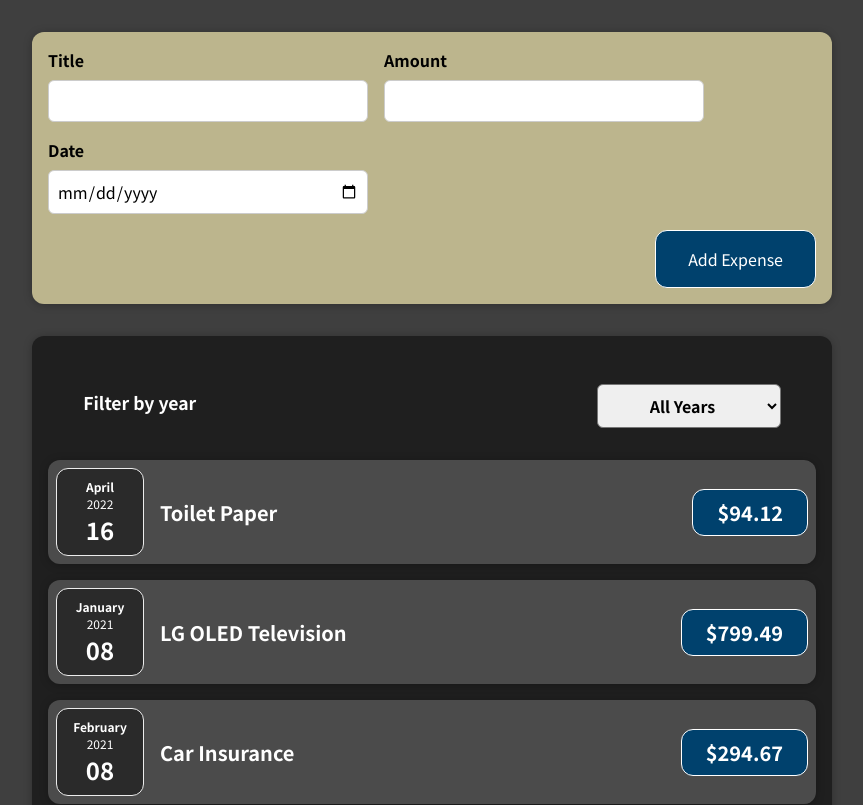
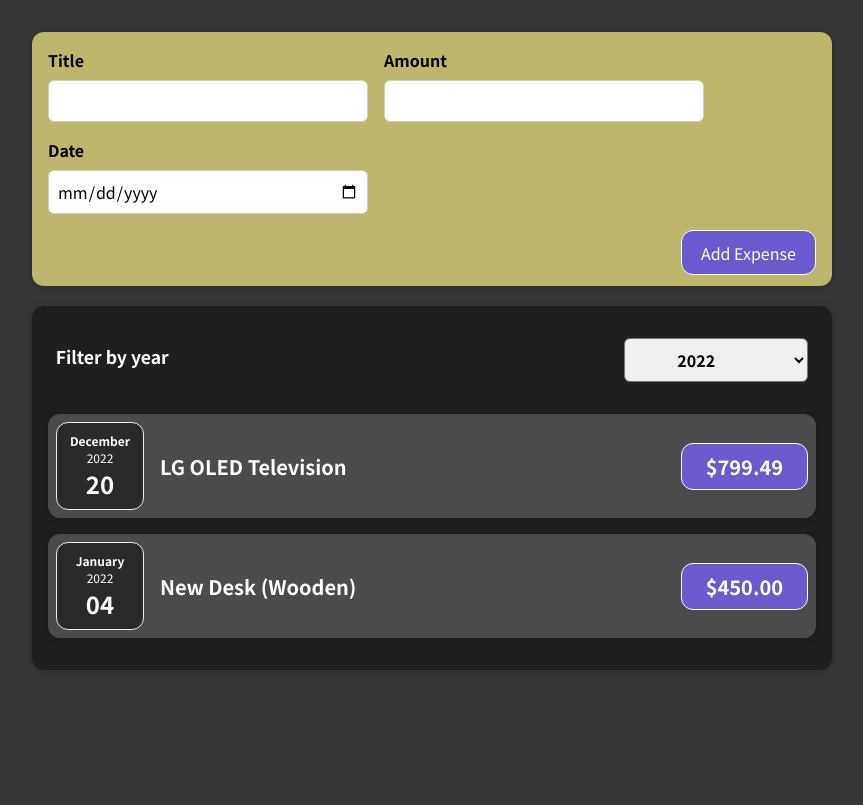
Before and after one commit to chrisziegler/maxreact-05072022, a React (Create React App) app: page / in a window 1280 px wide. Shown: the top 805 px of the page, without its empty margins (208-1071 px from the left). Built offline with nearby package versions, Linux system fonts and the light colour scheme.

Commit message:
improved filter default, displaying All Years, and conditional rendering message for no expenses for that year

```diff
--- a/src/App.js
+++ b/src/App.js
@@ -1,23 +1,23 @@
-import React, { useState, useEffect } from 'react'
+import React, { useState } from 'react'
 import Expenses from './components/Expenses/Expenses'
 import NewExpense from './components/NewExpense/NewExpense'
 import { expenseData } from './expense_data'
 const App = () => {
-  useEffect(() => {
-    setData(expenseData)
-  }, [])
+  // no need to prevent http request - temp just using fs
+  // useEffect(() => {
+  //   setExpenses(expenseData)
+  // }, [])
 
-  const [data, setData] = useState(expenseData)
+  const [expenses, setExpenses] = useState(expenseData)
 
-  const submitHandler = newExpenseData => {
-    const updatedData = data.concat(newExpenseData)
-    setData(updatedData)
+  const addExpense = expense => {
+    setExpenses(prevExpense => [expense, ...prevExpense])
   }
 
   return (
     <div>
-      <NewExpense formSubmitHandler={submitHandler} />
-      <Expenses items={data} />
+      <NewExpense formSubmitHandler={addExpense} />
+      <Expenses items={expenses} />
     </div>
   )
 }
--- a/src/components/Expenses/ExpenseFilter.css
+++ b/src/components/Expenses/ExpenseFilter.css
@@ -1,10 +1,10 @@
 .expenses-filter {
   display: flex;
   color: white;
-  padding: 0 1rem;
-  margin: 2rem auto;
+  padding: 0;
+  margin: 1rem auto 2rem;
   width: 50rem;
-  max-width: 95%;
+  max-width: 98%;
   text-align: center;
 }
 
@@ -15,7 +15,6 @@
   width: 100%;
   align-items: center;
   justify-content: space-between;
-  margin: o.7rem 0;
 }
 
 .expenses-filter label {
@@ -23,7 +22,6 @@
   font-size: 1.1rem;
   color: #fff;
   margin-bottom: 0.5rem;
-  /* margin-left: 0.8rem; */
 }
 
 .expenses-filter select {
--- a/src/components/Expenses/ExpenseItem.css
+++ b/src/components/Expenses/ExpenseItem.css
@@ -29,7 +29,7 @@
   font-size: 1rem;
   font-weight: bold;
   color: white;
-  background-color: #00416D;
+  background-color: slateblue;
   border: 1px solid white;
   padding: 0.5rem;
   border-radius: 12px;
--- a/src/components/Expenses/ExpenseItem.js
+++ b/src/components/Expenses/ExpenseItem.js
@@ -5,12 +5,13 @@ import Card from '../UI/Card'
 import './ExpenseItem.css'
 
 const ExpenseItem = ({ title, date, amount }) => {
+  console.log(amount)
   return (
     <Card className="expense-item">
       <ExpenseDate date={date} />
       <div className="expense-item__description">
         <h2>{title}</h2>
-        <div className="expense-item__price">${amount}</div>
+        <div className="expense-item__price">${Number(amount).toFixed(2)}</div>
       </div>
       {/* <button onClick={clickHandler}>Change Title</button> */}
     </Card>
--- a/src/components/Expenses/Expenses.css
+++ b/src/components/Expenses/Expenses.css
@@ -1,7 +1,7 @@
 .expenses {
   padding: 1rem;
   background-color: rgb(31, 31, 31);
-  margin: 2rem auto;
+  margin: 1.3rem auto;
   width: 50rem;
   max-width: 95%;
 }
--- a/src/components/Expenses/Expenses.js
+++ b/src/components/Expenses/Expenses.js
@@ -6,32 +6,42 @@ import ExpenseFilter from './ExpenseFilter'
 import './Expenses.css'
 
 const Expenses = ({ items }) => {
-  const [filterYear, setFilterYear] = useState('')
+  const [year, setYear] = useState('2022')
 
   const filterChangeHandler = selectedYear => {
-    setFilterYear(selectedYear)
+    setYear(selectedYear)
   }
 
-  const getSelectedYears = items => {
-    // return items.date.slice(0, 4) === filterYear
-    const date = new Date(items.date)
-    return date.getFullYear().toString() === filterYear
+  const getSelectedYear = item => {
+    const date = new Date(item.date)
+    return date.getFullYear().toString() === year
   }
-  const filteredYears = items.filter(getSelectedYears)
-  const filteredData = filterYear ? filteredYears : items
+  const filteredYear = items.filter(getSelectedYear)
+  // gives us 'All Years' select option when year is undefined
+  const filteredData = year ? filteredYear : items
+
+  const noContent = {
+    color: 'khaki',
+    padding: '2rem',
+    fontSize: '1.2rem',
+  }
 
   return (
     <div>
       <Card className="expenses">
-        <ExpenseFilter onChangeFilter={filterChangeHandler} year={filterYear} />
-        {filteredData.map(item => (
+        <ExpenseFilter onChangeFilter={filterChangeHandler} year={year} />
+        {filteredData.length === 0 ? (
+          <div style={noContent}>There are no expenses added for this year.</div>
+        ) : (
+          filteredData.map(item => (
             <ExpenseItem
               key={item.id}
               title={item.title}
               amount={item.amount}
               date={item.date}
             />
-        ))}
+          ))
+        )}
       </Card>
     </div>
   )
--- a/src/components/NewExpense/NewExpense.css
+++ b/src/components/NewExpense/NewExpense.css
@@ -1,8 +1,9 @@
 .new-expense {
   /* background-color: #a892ee; */
-  background-color: #bcb58d;
-  padding: 1rem;
+  background-color: darkkhaki;
+  padding: 1rem 1rem 0.65rem 1rem;
   margin: 2rem auto;
+  margin-bottom: 0;
   width: 50rem;
   max-width: 95%;
   border-radius: 12px;
@@ -13,11 +14,11 @@
 .new-expense button {
   font: inherit;
   cursor: pointer;
-  padding: 1rem 2rem;
+  padding: 0.6rem 1.2rem;
   /* border: 1px solid #40005d;
   background-color: #40005d; */
-  border: 1px solid #fff;
-  background-color: #00416D;
+  border: 1px solid white;
+  background-color: slateblue;
   color: white;
   border-radius: 12px;
   /* margin-right: 1rem; */
@@ -27,8 +28,8 @@
 .new-expense button:active {
   /* background-color: #510674;
   border-color: #510674; */
-  background-color: #00416D;
-  border-color: #00416D;
+  background-color: rgb(81, 65, 182);
+  border-color: white;
 }
 
 .new-expense button.alternative {
--- a/src/components/NewExpense/NewExpense.js
+++ b/src/components/NewExpense/NewExpense.js
@@ -5,7 +5,11 @@ import ExpenseForm from './ExpenseForm'
 
 const NewExpense = ({ formSubmitHandler }) => {
   const saveExpenseDataHandler = enteredExpenseData => {
-    const expenseWithId = { ...enteredExpenseData, id: nanoid(10) }
+    const expenseWithId = {
+      ...enteredExpenseData,
+      date: new Date(enteredExpenseData.date).toISOString(),
+      id: nanoid(10),
+    }
     formSubmitHandler(expenseWithId)
   }
 
--- a/src/expense_data.js
+++ b/src/expense_data.js
@@ -3,19 +3,24 @@ export const expenseData = [
     id: 'e1',
     title: 'Toilet Paper',
     amount: 94.12,
-    date: '2022-04-16',
+    date: '2021-10-14T00:00:00.000Z',
   },
-  { id: 'e2', title: 'LG OLED Television', amount: 799.49, date: '2021-01-08' },
+  {
+    id: 'e2',
+    title: 'LG OLED Television',
+    amount: 799.49,
+    date: '2022-12-20T00:00:00.000Z',
+  },
   {
     id: 'e3',
     title: 'Car Insurance',
     amount: 294.67,
-    date: '2021-02-08',
+    date: '2021-04-20T00:00:00.000Z',
   },
   {
     id: 'e4',
     title: 'New Desk (Wooden)',
     amount: 450,
-    date: '2022-12-20',
+    date: '2022-01-04T00:00:00.000Z',
   },
 ]
--- a/src/index.css
+++ b/src/index.css
@@ -10,5 +10,6 @@ html {
 
 body {
   margin: 0;
-  background-color: #3f3f3f;
+  /* background-color: #3f3f3f; */
+  background-color: #383737;
 }
```
Also changed, not shown: src/components/NewExpense/ExpenseForm.js (+0 -8 lines). Lines whose indentation alone changed are shown as unchanged.
